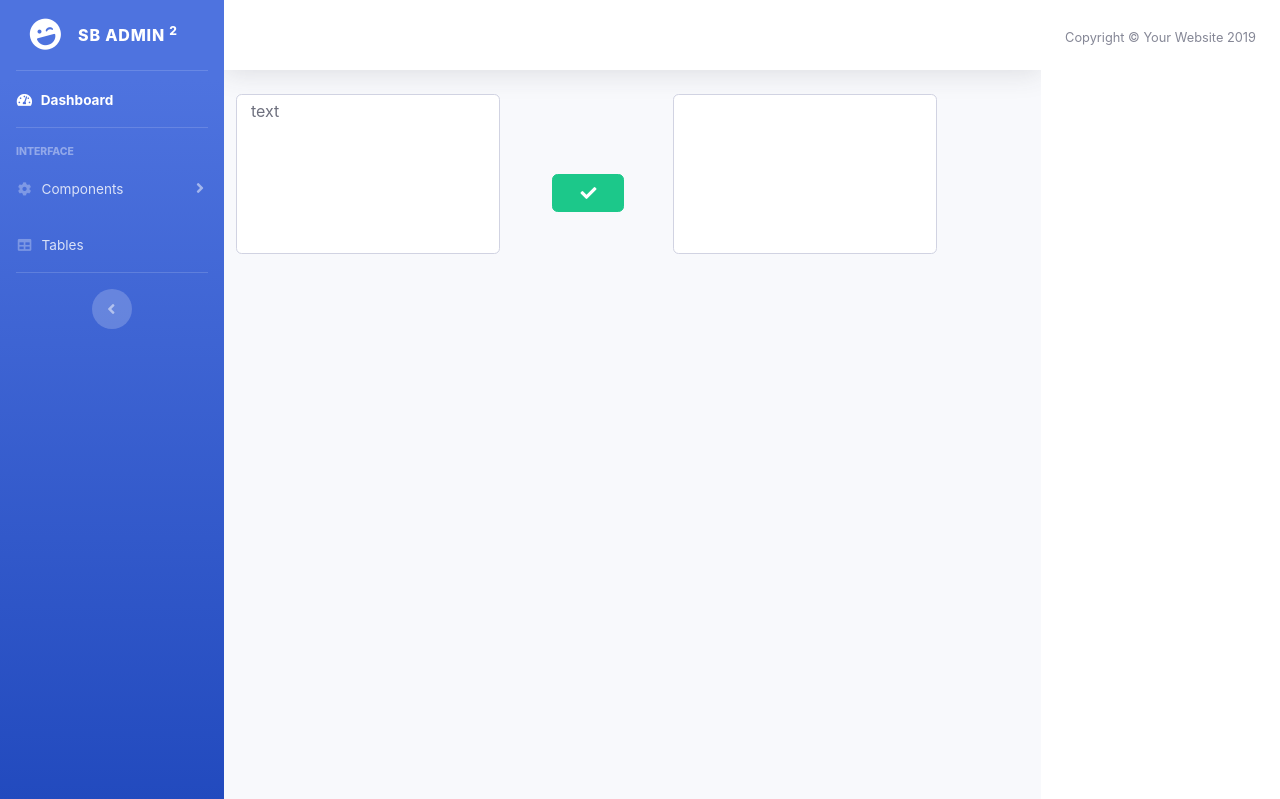
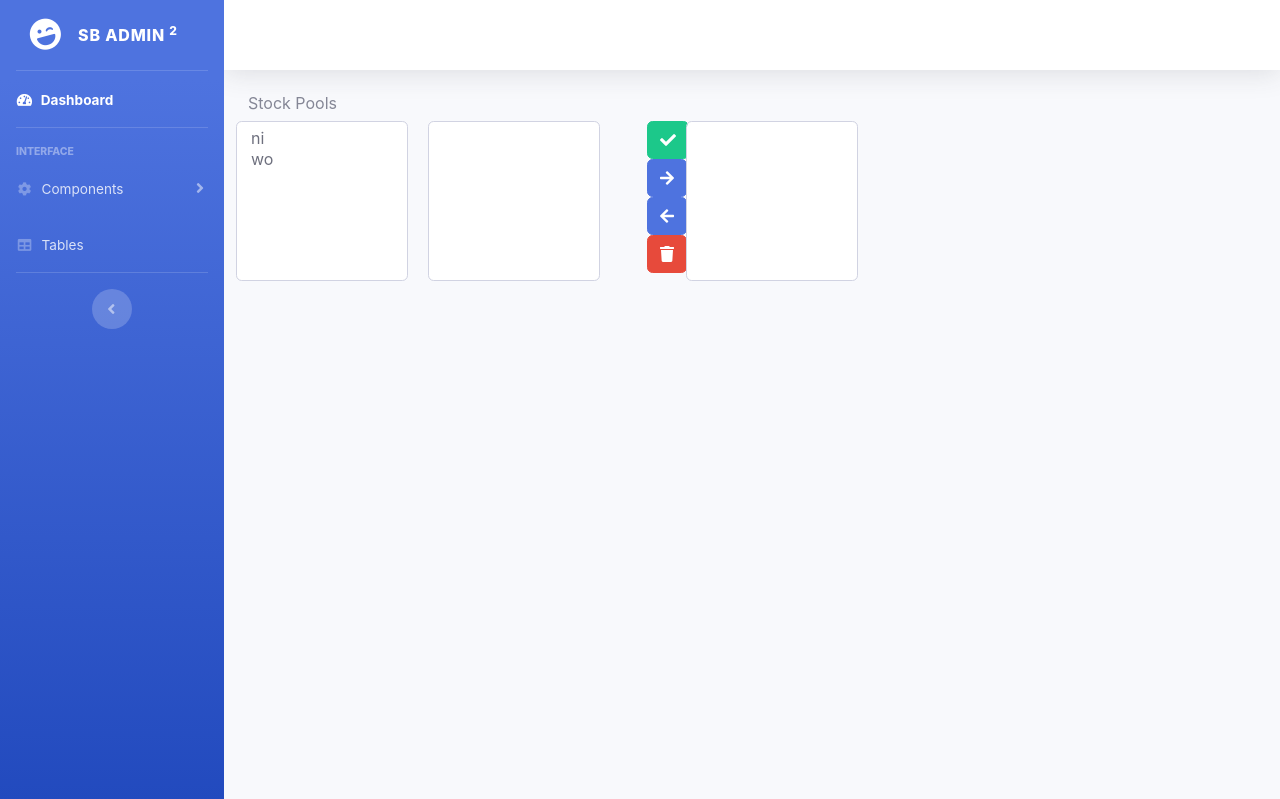
Before and after one commit to nevermorezjh/website-practice, a Django app: page /quant/ in a window 1280 px wide. Shown: the top 799 px of the page. Run offline with Django 3.2, Linux system fonts and the light colour scheme; lists and menus that the app fills with data are empty; some libraries are stand-ins or nearby versions.

Commit message:
improve stockpools

```diff
--- a/static/js/quant.js
+++ b/static/js/quant.js
@@ -1,7 +1,6 @@
-
-
 function initialize() {
-    var unselected_stockpool = document.getElementById("unselectedstockpool");
-    unselected_stockpool.options.add(new Option("text", "value"));
+    var unselected_stockpool = document.getElementById("unselected-stockpool");
+    unselected_stockpool.options.add(new Option("ni", "xxx"));
+    unselected_stockpool.options.add(new Option("wo", "yyy"));
     console.log(unselected_stockpool);
 }
--- a/templates/index.html
+++ b/templates/index.html
@@ -113,14 +113,17 @@
 
             <!-- Begin Page Content -->
             <div class="container-fluid">
-
+                <h6>Stock Pools</h6>
                 <div id="stocks" class="row">
-                    <select id="unselectedstockpool" name="stocks" multiple class="col-md-4 form-control" style="height: 160px;"></select>
-                    <div class="col-md-2 center-block control-buttons" style="margin-top: 80px; margin-left: 40px;">
-                        <button type="button" class="btn btn-default btn-success col-md-8 col-md-offset-4"><i class="fas fa-check"></i></button>
+                    <select id="unselected-stockpool" name="stocks" multiple class="col-md-2 col-xs-2 form-control" style="height: 160px; margin-right: 20px;"></select>
+                    <select id="unselected-stocks" name="stocks" multiple class="col-md-2 col-xs-2 form-control" style="height: 160px;"></select>
+                    <div class="col-md-1 center-block control-buttons">
+                        <button type="button" id="stock-selectAll" class="btn btn-default btn-success" style="margin-left:35px;"><i class="fas fa-check"></i></button>
+                        <button type="button" id="stock-selectAll" class="btn btn-default btn-primary" style="margin-left:35px;"><i class="fas fa-arrow-right"></i></button>
+                        <button type="button" id="stock-selectAll" class="btn btn-default btn-primary" style="margin-left:35px;"><i class="fas fa-arrow-left"></i></button>
+                        <button type="button" id="stock-selectAll" class="btn btn-default btn-danger" style="margin-left:35px;"><i class="fas fa-trash"></i></button>
                     </div>
-
-                    <select id="selectedstockpool" name="stocks" multiple class="col-md-4 form-control" style="height: 160px;"></select>
+                    <select id="selected-stocks" name="stocks" multiple class="col-md-2 col-xs-2 form-control" style="height: 160px;"></select>
                 </div>
                 </div>
 
@@ -132,14 +135,7 @@
         </div>
         <!-- End of Main Content -->
 
-        <!-- Footer -->
-        <footer class="sticky-footer bg-white">
-            <div class="container my-auto">
-                <div class="copyright text-center my-auto">
-                    <span>Copyright &copy; Your Website 2019</span>
-                </div>
-            </div>
-        </footer>
+
         <!-- End of Footer -->
 
     </div>
@@ -177,6 +173,38 @@
 
         initialize();
 
+        var stockSelectAll = document.getElementById("stock-selectAll");
+        var unselectedStockpool = document.getElementById("unselected-stockpool");
+
+        unselectedStockpool.onchange = function(){
+            console.log("change");
+            var unselectedStocks = $("#unselected-stocks");
+            var index = this.selectedIndex;
+            var value = this.options[index].value;
+            var text = this.options[index].text;
+            unselectedStocks.find('option').remove();
+            for (var i=0;i<10;i++) {
+                unselectedStocks.append('<option value="' + value + i + '">' + text + i + '</option>');
+            }
+        };
+
+        stockSelectAll.onclick = function() {
+            console.log("hello");
+            var unselectedStocks = document.getElementById("unselected-stocks");
+            var selectedStocks = document.getElementById("selected-stocks");
+
+            var index = unselectedStocks.selectedIndex;
+            if (index !== -1) {
+                var value = unselectedStocks.options[index].value;
+                var text = unselectedStocks.options[index].text;
+
+                selectedStocks.add(new Option(text, value));
+
+                unselectedStocks.options.remove(index);
+            }
+
+        }
+
     });
 </script>
 
```
